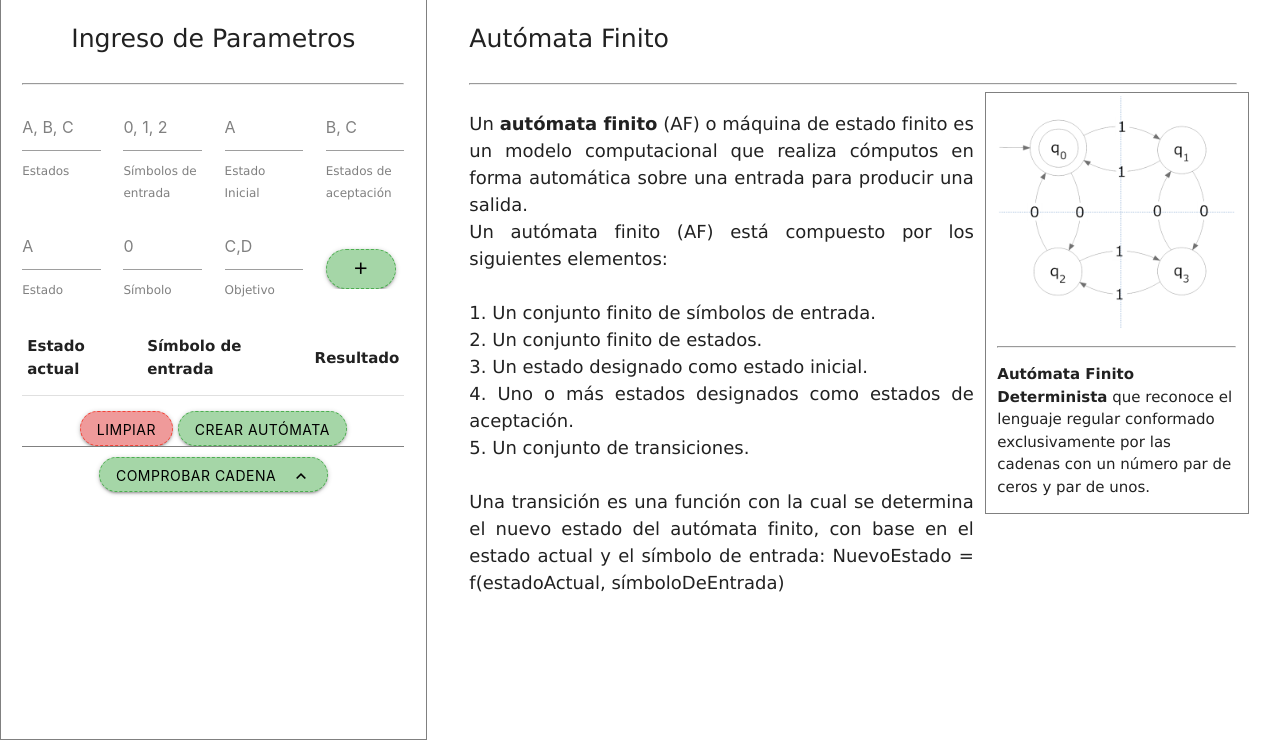
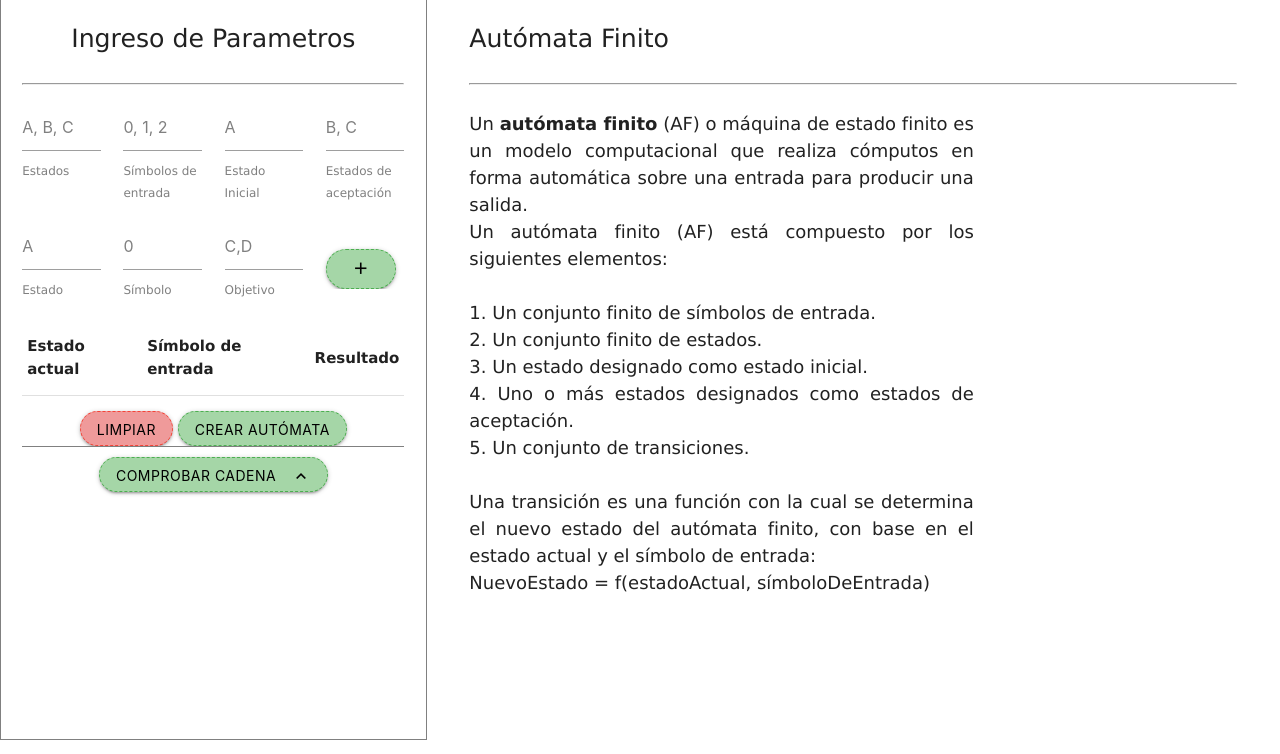
Before and after one commit to maurogarcesd/automatacreator, a Flask app: page / in a window 1280 px wide. Shown: the part 100-854 px from the top of the page. Run offline with Flask 2, Linux system fonts and the light colour scheme; lists and menus that the app fills with data are empty; some libraries are stand-ins or nearby versions.

```diff
--- a/templates/automaton.html
+++ b/templates/automaton.html
@@ -128,21 +128,16 @@
                         4. Uno o más estados designados como estados de aceptación.<br>
                         5. Un conjunto de transiciones.<br>
                         <br>
-                        Una transición es una función con la cual se determina el nuevo estado del autómata finito,
-                        con base en el estado actual y el símbolo de entrada:
+                        Una transición es una función con la cual se determina el
+                        nuevo estado del autómata finito, con base en el estado actual
+                        y el símbolo de entrada:<br>
                         NuevoEstado = f(estadoActual, símboloDeEntrada)
+                        <br>
 
 
                     </p>
                 </div>
-                <div class="col s12 l4 automaton-solution-info-image-side">
-                    <img class="responsive-img" src="./../static/img/dfa.png" alt="Automaton Example Image">
-                    <hr>
-                    <p>
-                        <b>Autómata Finito Determinista</b> que reconoce el lenguaje regular conformado exclusivamente
-                        por las cadenas con un número par de ceros y par de unos.
-                    </p>
-                </div>
+
 
                 <div class="container-loader" id="loader">
                     <div class="preload"></div>
```
